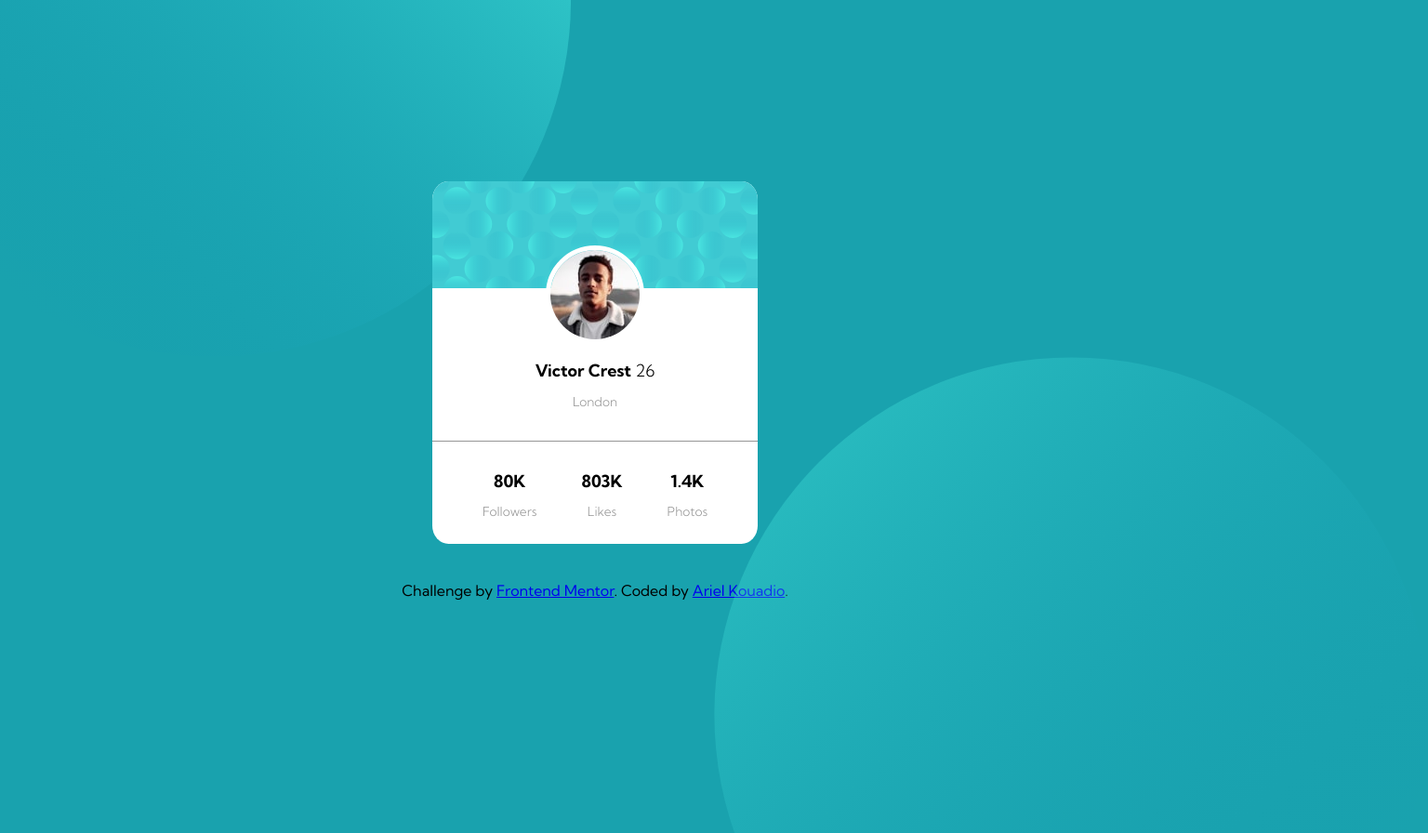
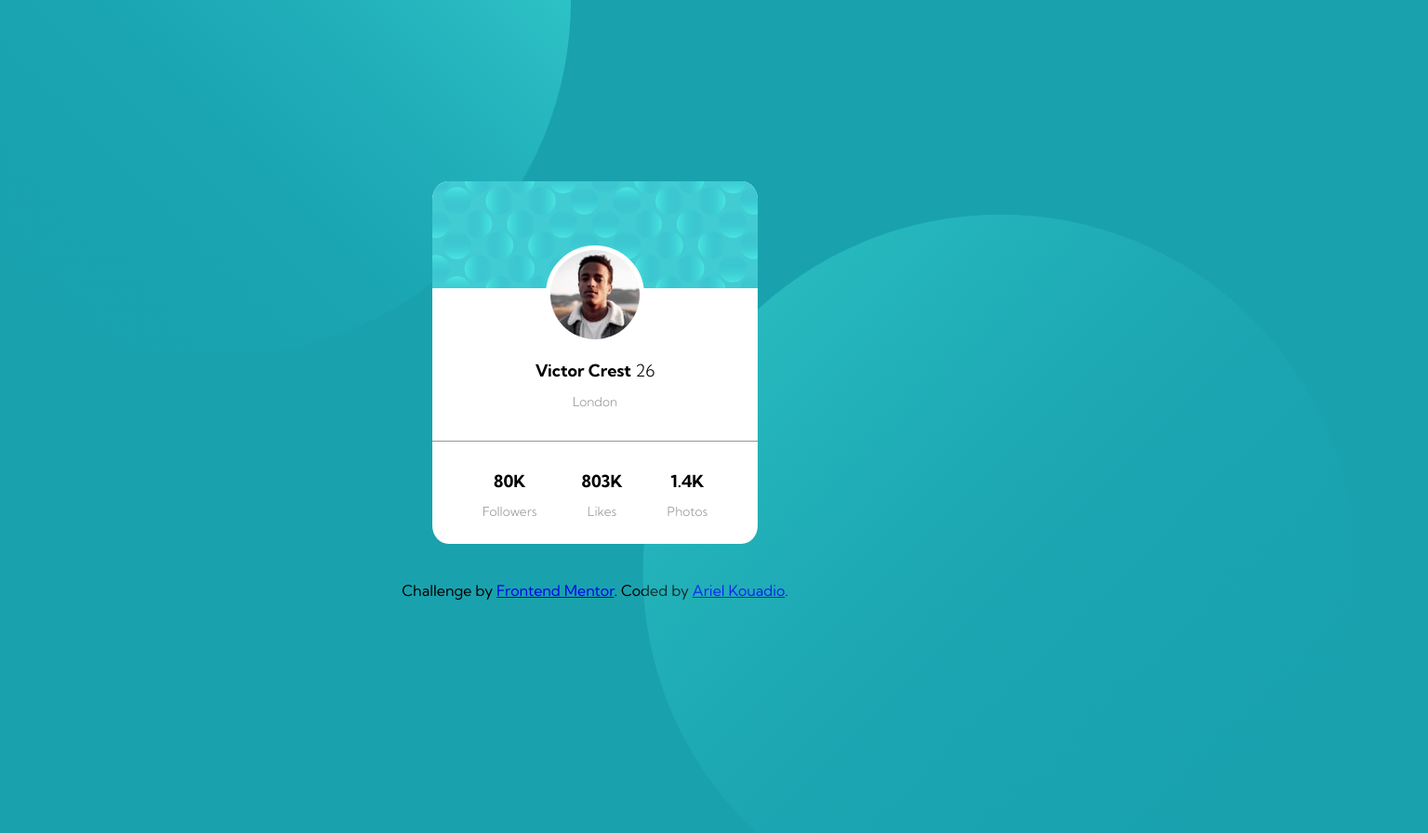
Before and after one commit to Danmo-Ar/Profile-Card-Challenge, a plain HTML site: page index.html in a window 1280 px wide. Shown: the whole page at 93% size, 1536 px wide, since content can reach past the window. Drawn offline with Linux system fonts and the light colour scheme.

Commit message:
Add files via upload

```diff
--- a/style.css
+++ b/style.css
@@ -114,7 +114,7 @@
       transform: translate(-20% , -50%);
     }
     body>img:nth-child(2) {
-     transform: translate(100% , 50%);
+     transform: translate(90% , 30%);
     }
     /*Medio Query */
 
```
